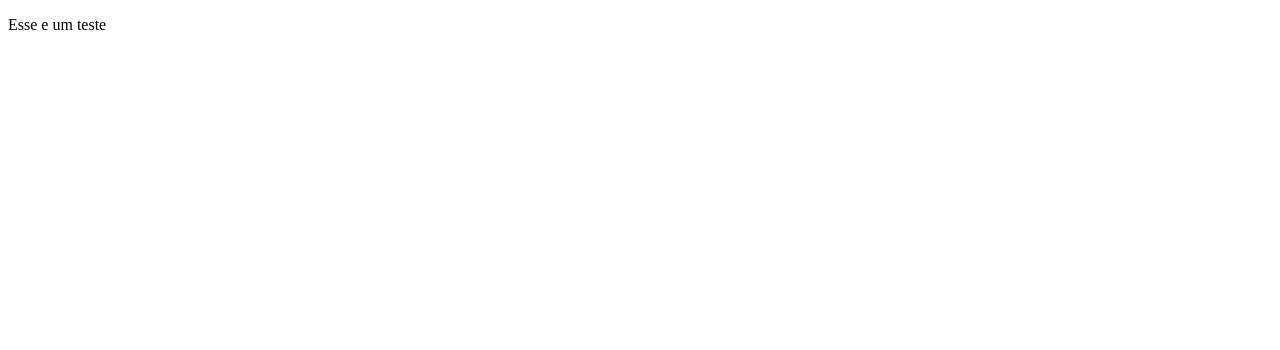
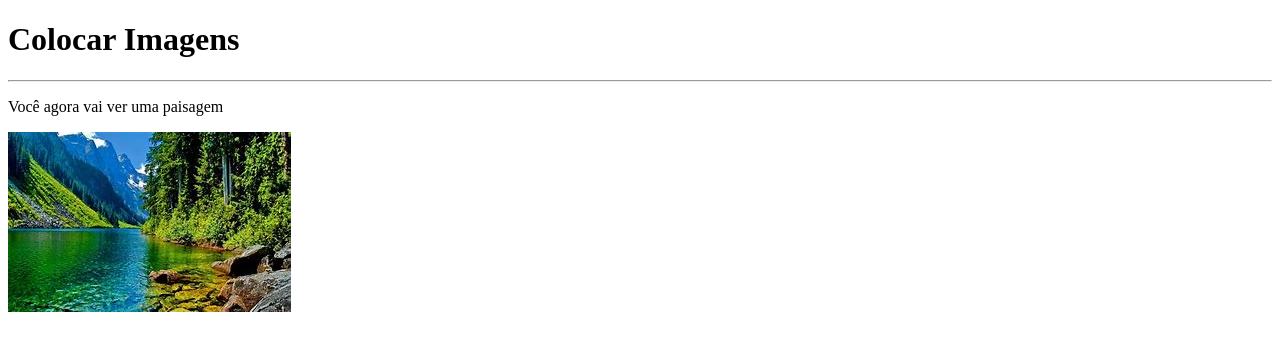
Before and after one commit to willSchnere/MateriaTeste, a plain HTML site: page index.html in a window 1280 px wide. Drawn offline with Linux system fonts and the light colour scheme.

Commit message:
Add files via upload

```diff
--- a/index.html
+++ b/index.html
@@ -1,12 +1,14 @@
 <!DOCTYPE html>
-<html lang="en">
+<html lang="pt-br">
 <head>
     <meta charset="UTF-8">
     <meta name="viewport" content="width=device-width, initial-scale=1.0">
-    <title>Document</title>
+    <title>Teste</title>
 </head>
 <body>
-    <p>Esse e um teste</p>
-
+    <h1>Colocar Imagens</h1>
+    <hr>
+    <p>Você agora vai ver uma paisagem</p>
+    <img src="paisagem.jpeg" alt="Paisagem">
 </body>
 </html>
```
Also changed, not shown: paisagem.jpeg (added), style.css (added).
